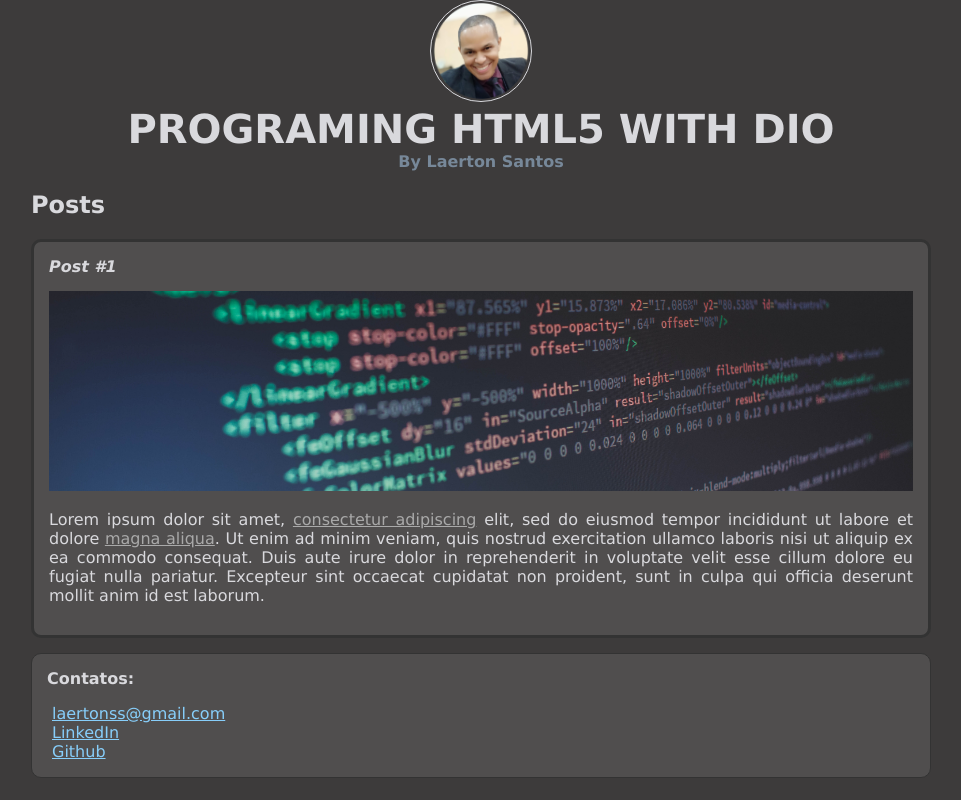
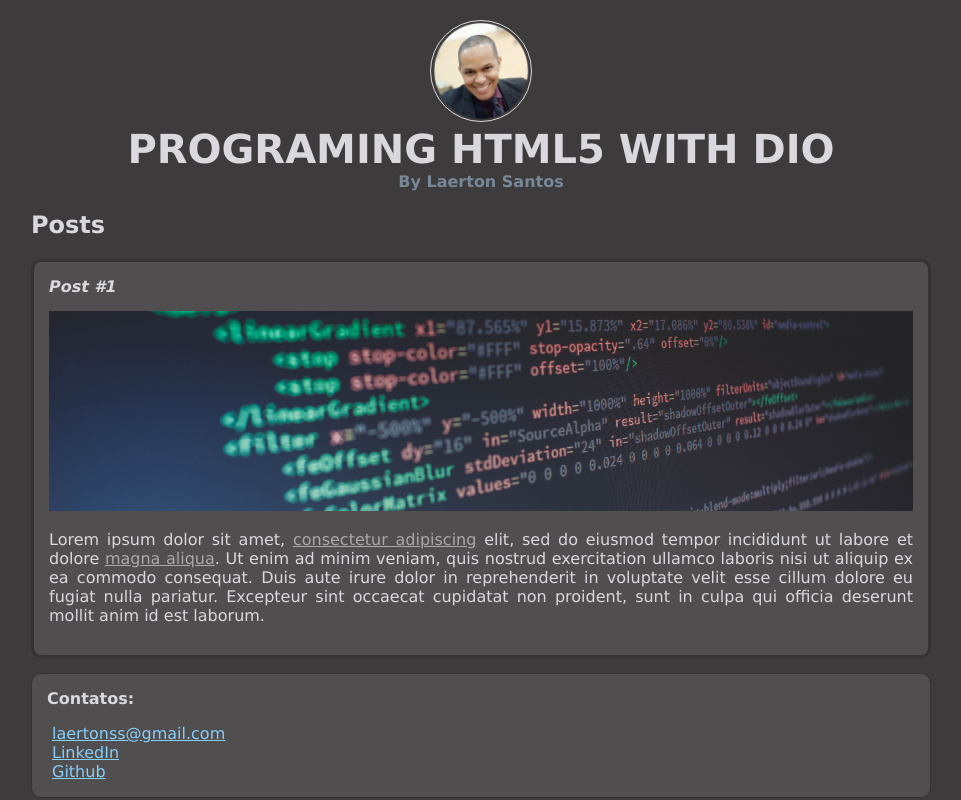
Before and after one commit to laertonss/HTML_Project, a plain HTML site: page index.html in a window 1280 px wide. Shown: the whole page, without its empty margins (159-1120 px from the left). Drawn offline with Linux system fonts and the light colour scheme.

Commit message:
Ajustes no padding-top da imagem da foto

```diff
--- a/index.html
+++ b/index.html
@@ -8,8 +8,8 @@
     </head>
     <body>
         <header>
-        <div style="text-align: center">
-            <img src="Perfil-foto-Laerton.png" alt="Ilustração do rosto de Laerton Santos" width="100" height="100" class="photo">
+        <div style="text-align: center; padding-top: 20px;">
+            <img src="Perfil-foto-Laerton.png" alt="Ilustração do rosto de Laerton Santos" class="photo">
             <h1 id="title" style="padding: 0px; margin: 0px; border: 0px;">Programing HTML5 with DIO</h1>
             <p style="font-style: normal; color: lightslategray; padding: 0px; margin: 0px; border: 0px; "><strong>By Laerton Santos</strong></p>
         </div>
--- a/style.css
+++ b/style.css
@@ -9,7 +9,8 @@ body {
  border: 1px solid rgb(217, 217, 221);
  border-radius: 50%;
  background-position: center;
-
+ width: 100px;
+ height: 100px;
 }
 
 #title, .subtitle, .post_title{
```
